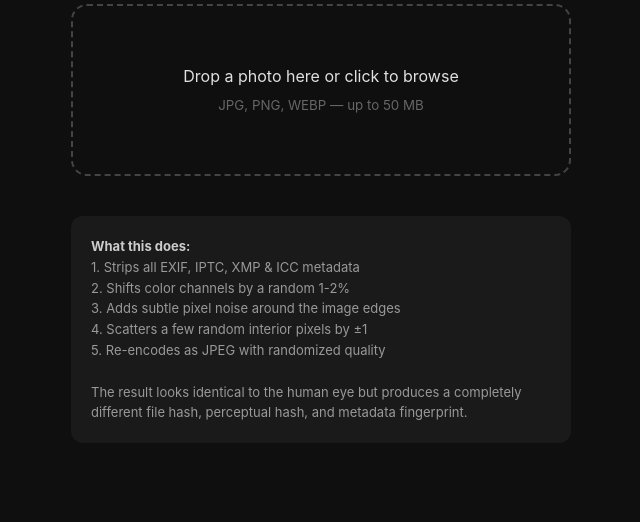
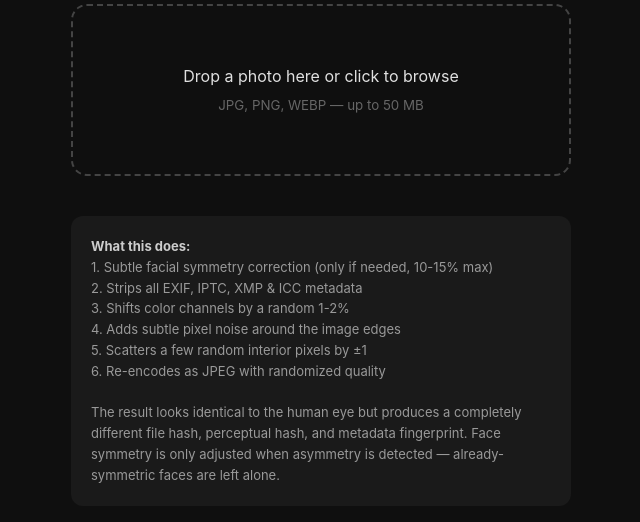
Before and after one commit to comeupdream/tech, a Flask app: page / in a window 1280 px wide. Shown: the part 127-649 px from the top of the page, without its empty margins (319-959 px from the left). Run offline with Flask 3, Linux system fonts and the light colour scheme.

Commit message:
Add facial symmetry correction and fix upload error
- Add mediapipe FaceLandmarker-based face detection (468 landmarks)
- Measure facial asymmetry and only correct if above 3% threshold
- Blend toward symmetric version at 10-15% strength with feathered mask
- Fix "failed to fetch" error by updating to mediapipe tasks API
  and adding proper error handling in the upload endpoint
- Include face_landmarker.task model (3.6MB)

https://claude.ai/code/session_01TtyWoCTfYXsQ3MWT55aFfg

```diff
--- a/app.py
+++ b/app.py
@@ -2,6 +2,11 @@ import io
 import random
 import uuid
 
+import os
+
+import cv2
+import mediapipe as mp
+from mediapipe.tasks.python import BaseOptions, vision
 from flask import Flask, render_template, request, send_file
 from PIL import Image
 import numpy as np
@@ -9,12 +14,12 @@ import numpy as np
 app = Flask(__name__)
 app.config["MAX_CONTENT_LENGTH"] = 50 * 1024 * 1024  # 50 MB limit
 
+MODEL_PATH = os.path.join(os.path.dirname(os.path.abspath(__file__)), "face_landmarker.task")
+
 
 def strip_metadata(img: Image.Image) -> Image.Image:
     """Re-create the image from raw pixel data, dropping all EXIF/IPTC/XMP/ICC."""
-    clean = Image.new(img.mode, img.size)
-    clean.putdata(list(img.getdata(band=None)))
-    return clean
+    return Image.fromarray(np.array(img))
 
 
 def shift_colors(img: Image.Image, pct: float = 0.015) -> Image.Image:
@@ -55,10 +60,146 @@ def scatter_pixels(img: Image.Image, count: int = 30) -> Image.Image:
     return Image.fromarray(pixels.astype(np.uint8))
 
 
+def _measure_asymmetry(face_crop: np.ndarray) -> float:
+    """Return 0-1 score of how asymmetric a face crop is (0 = perfectly symmetric)."""
+    h, w = face_crop.shape[:2]
+    mid = w // 2
+    # Compare left side with mirror of right side
+    left = face_crop[:, :mid].astype(np.float32)
+    right = np.flip(face_crop[:, -mid:], axis=1).astype(np.float32)
+    # Trim to same size in case of odd width
+    min_w = min(left.shape[1], right.shape[1])
+    left = left[:, :min_w]
+    right = right[:, :min_w]
+    diff = np.mean(np.abs(left - right)) / 255.0
+    return float(diff)
+
+
+def symmetrize_face(img: Image.Image, max_strength: float = 0.12) -> Image.Image:
+    """Subtly improve facial symmetry by blending with a midline-flipped version.
+
+    - Detects faces via mediapipe FaceLandmarker
+    - Measures asymmetry; skips correction if already symmetric
+    - Blends at 10-15% toward the symmetric version (never more)
+    - Only touches the face region, leaves background untouched
+    """
+    arr = np.array(img)
+    h, w = arr.shape[:2]
+
+    options = vision.FaceLandmarkerOptions(
+        base_options=BaseOptions(model_asset_path=MODEL_PATH),
+        num_faces=1,
+        min_face_detection_confidence=0.5,
+    )
+    with vision.FaceLandmarker.create_from_options(options) as landmarker:
+        mp_image = mp.Image(image_format=mp.ImageFormat.SRGB, data=arr)
+        result = landmarker.detect(mp_image)
+
+    if not result.face_landmarks:
+        return img  # no face detected, return as-is
+
+    landmarks = result.face_landmarks[0]
+
+    # Get all landmark pixel coords
+    pts = np.array([(lm.x * w, lm.y * h) for lm in landmarks], dtype=np.float32)
+
+    # Compute face bounding box from landmarks with padding
+    x_min, y_min = pts.min(axis=0)
+    x_max, y_max = pts.max(axis=0)
+    pad_x = int((x_max - x_min) * 0.1)
+    pad_y = int((y_max - y_min) * 0.1)
+    x1 = max(0, int(x_min) - pad_x)
+    y1 = max(0, int(y_min) - pad_y)
+    x2 = min(w, int(x_max) + pad_x)
+    y2 = min(h, int(y_max) + pad_y)
+
+    face_crop = arr[y1:y2, x1:x2].copy()
+
+    # Compute midline from nose landmarks (indices 6=nose tip, 10=forehead, 152=chin)
+    nose_tip = pts[6]
+    forehead = pts[10]
+    chin = pts[152]
+    # Midline x relative to crop
+    mid_x = ((nose_tip[0] + forehead[0] + chin[0]) / 3.0) - x1
+
+    # Measure asymmetry
+    asym = _measure_asymmetry(face_crop)
+
+    # Threshold: if asymmetry is below 3%, face is already quite symmetric
+    if asym < 0.03:
+        return img
+
+    # Scale strength by how asymmetric the face is (more asymmetric = stronger, capped)
+    strength = min(max_strength, asym * 1.5)
+
+    # Create the symmetric blend:
+    # Flip the face crop around the midline
+    crop_h, crop_w = face_crop.shape[:2]
+    mid_col = int(round(mid_x))
+    mid_col = max(1, min(crop_w - 1, mid_col))
+
+    flipped_crop = face_crop.copy()
+
+    # Left side: pixels from [0, mid_col]
+    left_half = face_crop[:, :mid_col]
+    right_half = face_crop[:, mid_col:]
+
+    # Build symmetric version by averaging each side with its mirror
+    left_w = left_half.shape[1]
+    right_w = right_half.shape[1]
+
+    # Mirror left onto right
+    if left_w > 0 and right_w > 0:
+        # Left mirrored
+        left_mirrored = np.flip(left_half, axis=1)
+        # Right mirrored
+        right_mirrored = np.flip(right_half, axis=1)
+
+        # Trim to matching widths
+        overlap_r = min(left_mirrored.shape[1], right_half.shape[1])
+        overlap_l = min(right_mirrored.shape[1], left_half.shape[1])
+
+        # Blend right side with mirrored-left at strength %
+        sym_right = right_half.copy().astype(np.float64)
+        sym_right[:, :overlap_r] = (
+            sym_right[:, :overlap_r] * (1 - strength)
+            + left_mirrored[:, :overlap_r].astype(np.float64) * strength
+        )
+        flipped_crop[:, mid_col:mid_col + sym_right.shape[1]] = np.clip(
+            sym_right, 0, 255
+        ).astype(np.uint8)
+
+        # Blend left side with mirrored-right at strength %
+        sym_left = left_half.copy().astype(np.float64)
+        sym_left[:, -overlap_l:] = (
+            sym_left[:, -overlap_l:] * (1 - strength)
+            + right_mirrored[:, -overlap_l:].astype(np.float64) * strength
+        )
+        flipped_crop[:, :mid_col] = np.clip(sym_left, 0, 255).astype(np.uint8)
+
+    # Feathered mask so the edit blends smoothly into the background
+    mask = np.zeros((crop_h, crop_w), dtype=np.float32)
+    feather = min(pad_x, pad_y, 20)
+    mask[feather:-feather, feather:-feather] = 1.0
+    if feather > 0:
+        mask = cv2.GaussianBlur(mask, (feather * 2 + 1, feather * 2 + 1), feather / 2)
+    mask = mask[:, :, np.newaxis]
+
+    # Composite
+    blended = (
+        face_crop.astype(np.float64) * (1 - mask)
+        + flipped_crop.astype(np.float64) * mask
+    )
+    arr[y1:y2, x1:x2] = np.clip(blended, 0, 255).astype(np.uint8)
+
+    return Image.fromarray(arr)
+
+
 def scramble(img: Image.Image) -> Image.Image:
-    """Full pipeline: strip metadata → color shift → edge noise → pixel scatter."""
+    """Full pipeline: symmetry → strip metadata → color shift → edge noise → pixel scatter."""
     if img.mode != "RGB":
         img = img.convert("RGB")
+    img = symmetrize_face(img)
     img = strip_metadata(img)
     img = shift_colors(img)
     img = add_edge_noise(img)
@@ -79,17 +220,21 @@ def upload():
     if not f.filename:
         return "Empty filename", 400
 
-    img = Image.open(f.stream)
-    result = scramble(img)
+    try:
+        img = Image.open(f.stream)
+        result = scramble(img)
 
-    # Save with randomized JPEG quality to further vary the file
-    quality = random.randint(88, 95)
-    buf = io.BytesIO()
-    result.save(buf, format="JPEG", quality=quality)
-    buf.seek(0)
+        # Save with randomized JPEG quality to further vary the file
+        quality = random.randint(88, 95)
+        buf = io.BytesIO()
+        result.save(buf, format="JPEG", quality=quality)
+        buf.seek(0)
 
-    filename = f"scrambled_{uuid.uuid4().hex[:8]}.jpg"
-    return send_file(buf, mimetype="image/jpeg", as_attachment=True, download_name=filename)
+        filename = f"scrambled_{uuid.uuid4().hex[:8]}.jpg"
+        return send_file(buf, mimetype="image/jpeg", as_attachment=True, download_name=filename)
+    except Exception as e:
+        app.logger.error("Scramble failed: %s", e, exc_info=True)
+        return f"Processing failed: {e}", 500
 
 
 if __name__ == "__main__":
--- a/requirements.txt
+++ b/requirements.txt
@@ -1,2 +1,5 @@
 Flask==3.0.0
 Pillow==10.2.0
+mediapipe>=0.10.0
+opencv-python-headless>=4.8.0
+numpy>=1.24.0
--- a/templates/index.html
+++ b/templates/index.html
@@ -104,12 +104,13 @@
 
   <div class="info">
     <strong>What this does:</strong><br>
-    1. Strips all EXIF, IPTC, XMP &amp; ICC metadata<br>
-    2. Shifts color channels by a random 1-2%<br>
-    3. Adds subtle pixel noise around the image edges<br>
-    4. Scatters a few random interior pixels by &plusmn;1<br>
-    5. Re-encodes as JPEG with randomized quality<br><br>
-    The result looks identical to the human eye but produces a completely different file hash, perceptual hash, and metadata fingerprint.
+    1. Subtle facial symmetry correction (only if needed, 10-15% max)<br>
+    2. Strips all EXIF, IPTC, XMP &amp; ICC metadata<br>
+    3. Shifts color channels by a random 1-2%<br>
+    4. Adds subtle pixel noise around the image edges<br>
+    5. Scatters a few random interior pixels by &plusmn;1<br>
+    6. Re-encodes as JPEG with randomized quality<br><br>
+    The result looks identical to the human eye but produces a completely different file hash, perceptual hash, and metadata fingerprint. Face symmetry is only adjusted when asymmetry is detected &mdash; already-symmetric faces are left alone.
   </div>
 
 <script>
```
Also changed, not shown: 1 other file.
